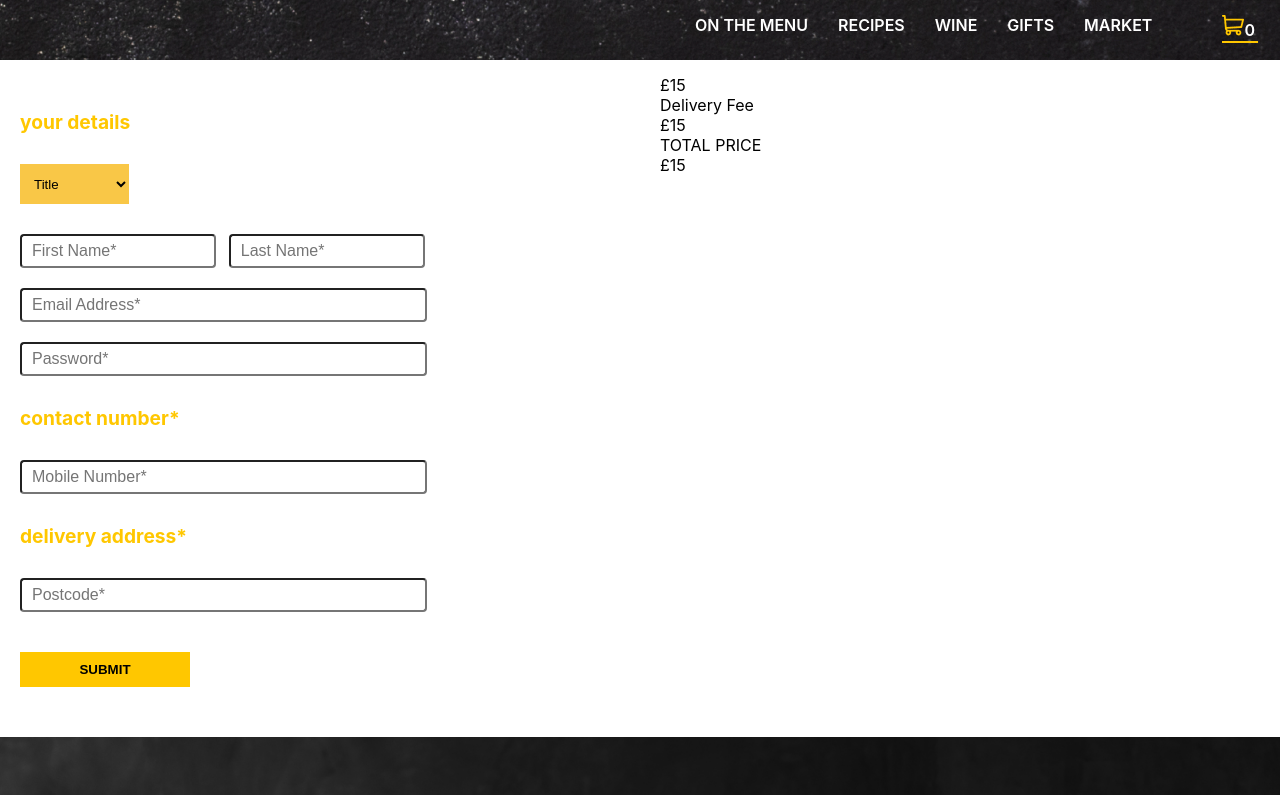
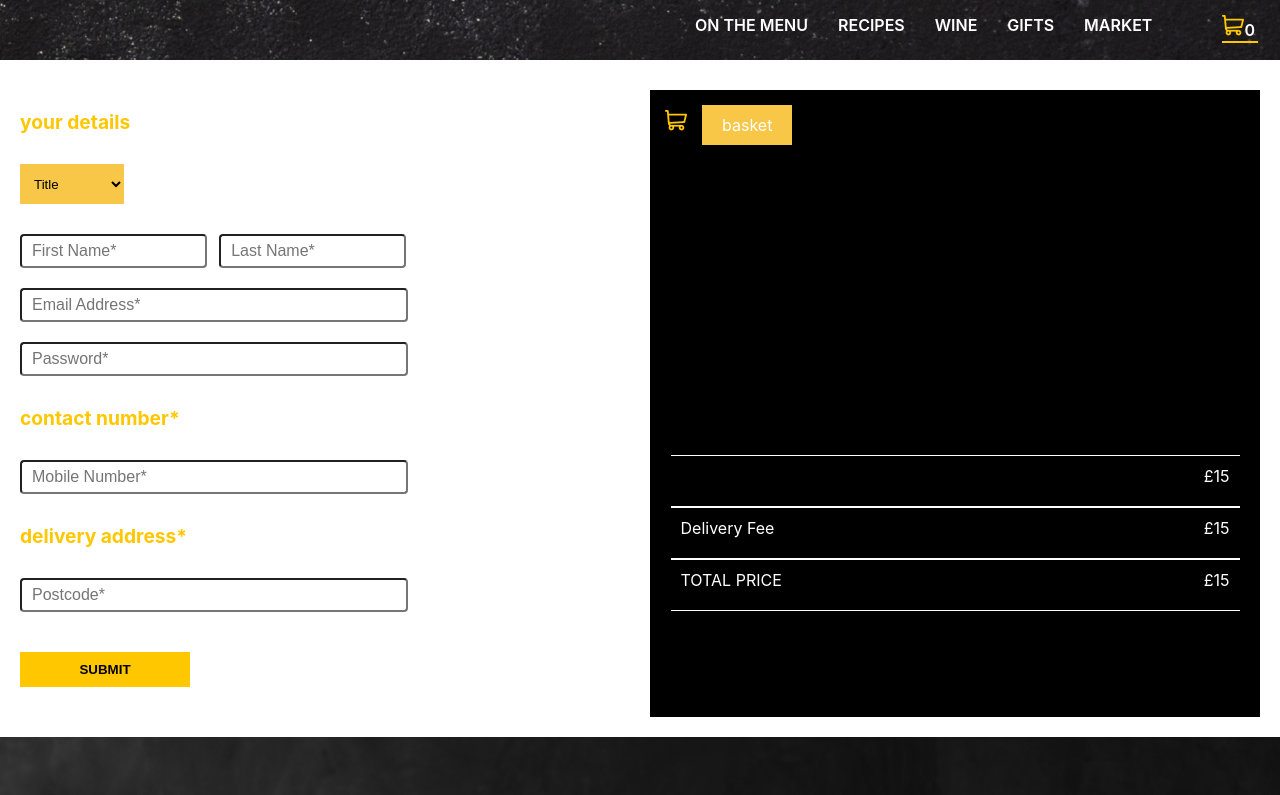
Before and after one commit to FlorenceNway/Burgers-Shop, a React (Create React App) app: page /cart in a window 1280 px wide. Shown: the top 795 px of the page. Built offline with nearby package versions, Linux system fonts and the light colour scheme.

Commit message:
qty edit style

```diff
--- a/src/components/style/OrderDetails.scss
+++ b/src/components/style/OrderDetails.scss
@@ -2,17 +2,104 @@
     display: flex;
     width: 100%;
 
-    .orders {
+    .ordersEdit {
         width: 50%;
-        height: auto;
-        display: flex;
-        margin-top: 50px;
-        flex-wrap: wrap;
+        background: black;
+        margin: 90px 20px 20px;
+        color: white;
 
-        .recipe {
-            margin: 20px;
+        .basket {
+            margin-top: 20px;
+           span {
+            &:first-child{
+                margin-right: 15px;
+                width: 20%;
+                margin: 10px 15px 0;
+            }
+            &:last-child {
+                padding: 10px 20px;
+                background: #f9c747;
+            }
+           }
+
+        }
+        .delivery, .price, .recipePrice{
+            display: flex;
+            justify-content: space-between;
+            height: 30px;
+            border-top: 1px solid;
+            border-bottom: 1px solid;
+            width: 90%;
+            margin: auto;
+            padding: 10px;
+        }
+        .ordersWrapper {
+            overflow: scroll;
+            position: relative;
+            height: 40vh;
+
+        .orders {
+            height: auto;
+            margin-top: 50px;
+            flex-wrap: wrap;
+
+            .order {
+                margin: 20px;
+                display: flex;
+                flex-direction: column;
+                background: rgba(23, 22, 22, 0.43);
+
+                .delete {
+                    color: #f9c747;
+                    background-color: transparent;
+                    font-size: 1.2em;
+                    position: absolute;
+                    right: 43px;
+                    border: none;
+                    cursor: pointer;
+                }
+                .recipe {
+                    display: flex;
+
+                    .recipeDescription {
+                        display: flex;
+                        flex-direction: column;
+                        justify-content: center;
+                        margin: 10px 0 20px 10px;
+                        width: 50%;
+
+                        li {
+                            margin: 10px;
+                            span{
+                                margin-left: 13px;
+                            }
+                        }
+                        .editQty {
+                            text-align: right;
+                            input{
+                                background: #FFC700;
+                                border: none;
+                                padding: 16px;
+                                width: 26px;
+                                text-align: center;
+
+                            }
+                        }
+                    }
+
+                    .recipePhoto {
+                        width:50%;
+                        img {
+                            width: 100%;
+                        }
+                    }
+                }
+
+            }
+
         }
     }
+}
 
     .customersDetails {
         width: 50%;
```
